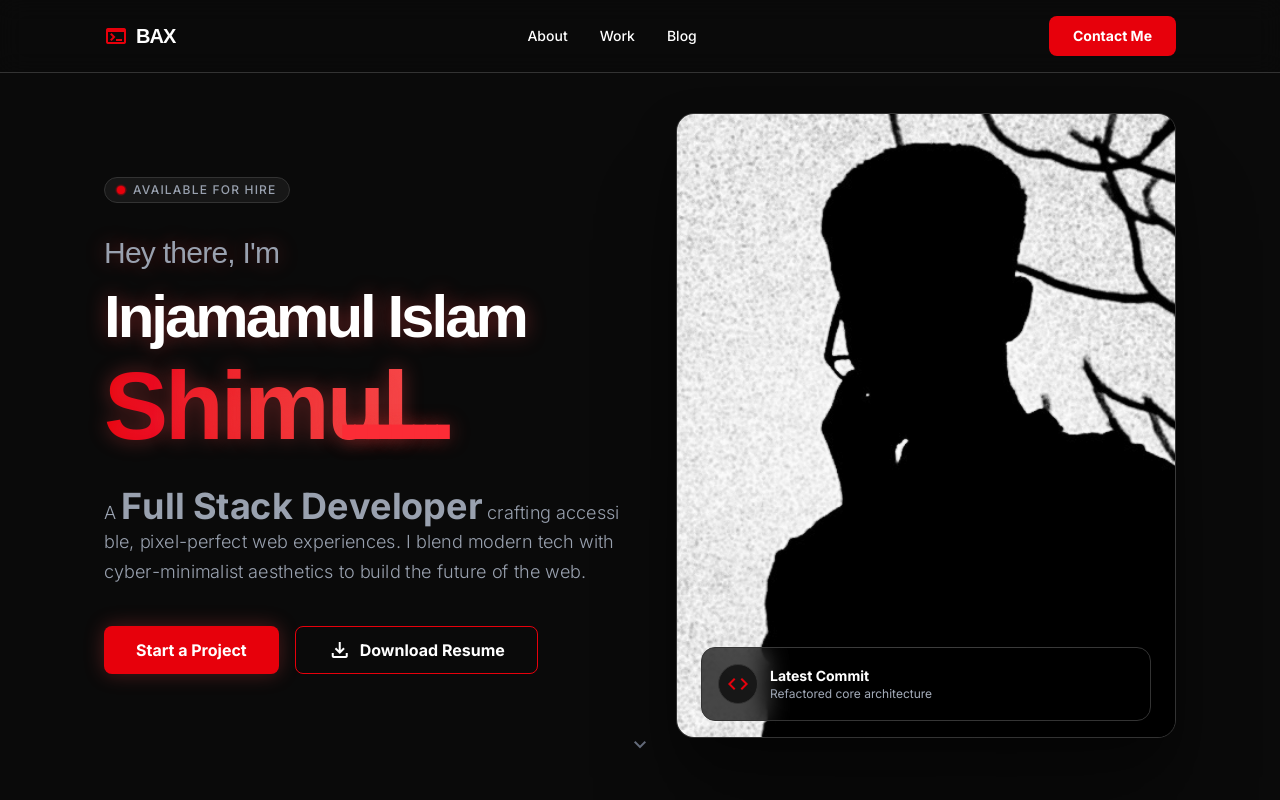
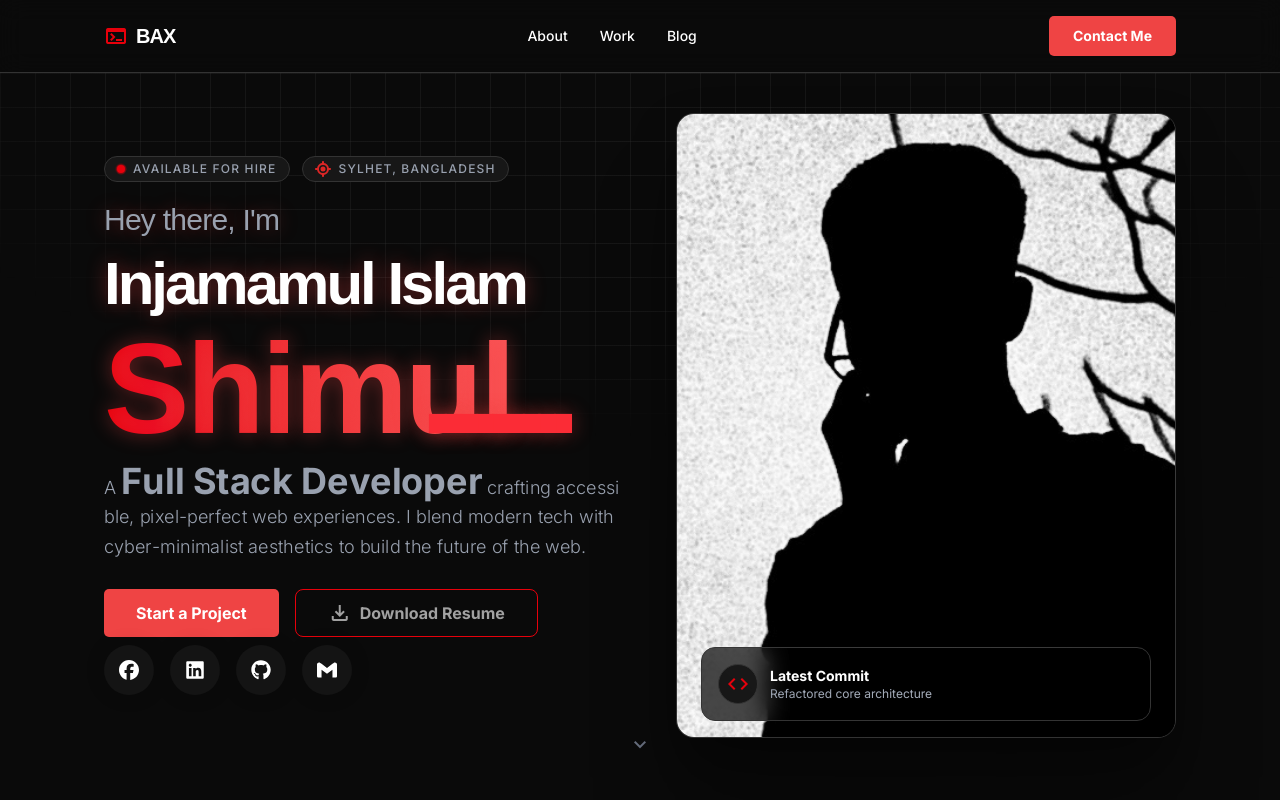
Before and after one commit to ii-shimul/bax, a Next.js app: page / in a window 1280 px wide. Shown: the top 800 px of the page. Built offline with nearby package versions, Linux system fonts and the light colour scheme.

Commit message:
added many ui components

```diff
--- a/src/components/sections/Hero.tsx
+++ b/src/components/sections/Hero.tsx
@@ -3,13 +3,24 @@ import me from "../../../public/me.jpeg";
 import Image from "next/image";
 import { CometCard } from "@/components/ui/comet-card";
 import ScrambledText from "../ui/scramble-text";
+import {
+	FaLocationCrosshairs,
+	FaFacebook,
+	FaLinkedin,
+	FaGithub,
+} from "react-icons/fa6";
+import { SiGmail } from "react-icons/si";
+import { BeforeEffectButton } from "../ui/before-effect-button";
+import { SocialButton } from "../ui/social-button";
+import { LiftButton } from "../ui/lift-button";
 
 const Hero = () => {
 	return (
 		<section className="relative flex items-center pt-10 pb-16 min-h-[90vh] overflow-hidden">
 			<div className="max-w-6xl mx-auto w-full px-4 md:px-10 grid grid-cols-1 lg:grid-cols-2 gap-10 items-center relative z-10">
-				<div className="flex flex-col gap-8 text-center lg:text-left order-2 lg:order-1">
-					<div className="inline-flex items-center gap-2 self-center lg:self-start px-3 py-1 rounded-full border border-border-dark bg-card-dark backdrop-blur-sm">
+				<div className="flex flex-col text-center lg:text-left order-2 lg:order-1">
+					<div className="flex flex-wrap mb-5 items-center gap-3 justify-center lg:justify-start">
+						<div className="inline-flex items-center gap-2 px-3 py-1 rounded-full border border-border-dark bg-card-dark backdrop-blur-sm">
 							<span className="relative flex h-2 w-2">
 								<span className="animate-ping absolute inline-flex h-full w-full rounded-full bg-primary opacity-75" />
 								<span className="relative inline-flex rounded-full h-2 w-2 bg-primary" />
@@ -18,19 +29,28 @@ const Hero = () => {
 								Available for hire
 							</span>
 						</div>
-					<h1 className="text-3xl md:text-4xl xl:text-6xl font-black leading-tight tracking-tighter cyber-glow-text">
+						<div className="inline-flex items-center gap-2 px-3 py-1 rounded-full border border-border-dark bg-card-dark backdrop-blur-sm">
+							<span className="text-4px text-primary-dark">
+								<FaLocationCrosshairs />
+							</span>
+							<span className="text-xs font-medium text-gray-400 uppercase tracking-widest">
+								Sylhet, Bangladesh
+							</span>
+						</div>
+					</div>
+					<h1 className="text-3xl md:text-4xl xl:text-6xl font-black mb-2 leading-tight tracking-tighter cyber-glow-text">
 						<span className="block text-xl md:text-2xl xl:text-3xl tracking-tight font-medium text-gray-400 mb-2">
 							Hey there, I&apos;m
 						</span>
 						<span className="block">Injamamul Islam</span>
-						<span className="block text-5xl md:text-6xl xl:text-8xl text-transparent bg-clip-text bg-linear-to-r from-primary to-red-400 mt-1">
+						<span className="block text-6xl md:text-7xl xl:text-9xl text-transparent bg-clip-text bg-linear-to-r from-primary to-red-400 mt-1">
 							Shimul{" "}
 							<span className="tracking-[-0.4em] animate-blink text-red-500 bg-none">
 								.........
 							</span>
 						</span>
 					</h1>
-					<ScrambledText className="">
+					<ScrambledText className="mb-5">
 						A{" "}
 						<span className="font-bold text-2xl md:text-3xl xl:text-4xl">
 							Full Stack Developer
@@ -40,21 +60,41 @@ const Hero = () => {
 						web.
 					</ScrambledText>
 					<div className="flex flex-wrap gap-4 justify-center lg:justify-start pt-2">
-						<a
-							className="h-12 px-8 flex items-center justify-center rounded-md bg-primary text-white font-bold text-base hover:bg-white hover:text-black transition-all duration-300 shadow-[0_0_20px_rgba(239,68,68,0.3)]"
-							href="#contact"
-						>
+						<LiftButton className="h-12 px-8 flex items-center justify-center rounded-md bg-primary text-white font-bold text-base ">
 							Start a Project
-						</a>
-						<a
-							className="h-12 px-8 flex items-center justify-center rounded-md border border-primary text-white font-bold text-base hover:bg-primary/10 transition-all duration-300 group"
-							href="#"
-						>
-							<span className="material-symbols-outlined mr-2 text-xl group-hover:animate-bounce">
+						</LiftButton>
+						<BeforeEffectButton className="h-12 px-8 flex items-center justify-center rounded-md border border-primary text-white font-bold text-base hover:bg-primary/10 cursor-pointer">
+							<span className="material-symbols-outlined mr-2 text-xl">
 								download
 							</span>
 							Download Resume
-						</a>
+						</BeforeEffectButton>
+					</div>
+					<div className="flex flex-wrap gap-4 justify-center lg:justify-start pt-2">
+						<SocialButton
+							icon={<FaFacebook />}
+							label="Facebook"
+							hoverBgColor="rgb(24, 119, 242)"
+							href="https://facebook.com/"
+						/>
+						<SocialButton
+							icon={<FaLinkedin />}
+							label="LinkedIn"
+							hoverBgColor="rgb(0, 119, 181)"
+							href="https://linkedin.com/in/"
+						/>
+						<SocialButton
+							icon={<FaGithub />}
+							label="GitHub"
+							hoverBgColor="rgb(36, 41, 47)"
+							href="https://github.com/"
+						/>
+						<SocialButton
+							icon={<SiGmail />}
+							label="Gmail"
+							hoverBgColor="rgb(234, 67, 53)"
+							href="mailto:your@email.com"
+						/>
 					</div>
 				</div>
 				<div className="relative order-1 lg:order-2 flex justify-center lg:justify-end">
@@ -92,6 +132,7 @@ const Hero = () => {
 					keyboard_arrow_down
 				</span>
 			</div>
+			<div className="absolute inset-0 bg-[linear-gradient(to_right,#4f4f4f2e_1px,transparent_1px),linear-gradient(to_bottom,#4f4f4f2e_1px,transparent_1px)] bg-size-[35px_34px] mask-[radial-gradient(ellipse_60%_50%_at_50%_0%,#000_70%,transparent_100%)]"></div>
 		</section>
 	);
 };
--- a/src/components/shared/Header.tsx
+++ b/src/components/shared/Header.tsx
@@ -1,3 +1,4 @@
+import { LiftButton } from "../ui/lift-button";
 import { Tooltip } from "../ui/tooltip-card";
 
 const Header = () => {
@@ -35,12 +36,12 @@ const Header = () => {
 					</a>
 				</nav>
 				<div className="flex items-center gap-4">
-					<a
+					<LiftButton
 						className="hidden sm:flex h-10 items-center justify-center rounded-md bg-primary px-6 text-sm font-bold text-white hover:bg-primary-dark hover:shadow-[0_0_15px_rgba(239,68,68,0.5)] transition-all duration-300"
 						href="#contact"
 					>
 						Contact Me
-					</a>
+					</LiftButton>
 					<button className="md:hidden text-white hover:text-primary transition-colors">
 						<span className="material-symbols-outlined">menu</span>
 					</button>
--- /dev/null
+++ b/src/components/ui/before-effect-button.tsx
@@ -0,0 +1,35 @@
+import { cn } from "@/lib/utils";
+import type { ButtonHTMLAttributes, ReactNode } from "react";
+
+type BeforeEffectButtonProps = {
+	children: ReactNode;
+	className?: string;
+	hoverOnly?: boolean;
+} & ButtonHTMLAttributes<HTMLButtonElement>;
+
+export const BeforeEffectButton = ({
+	children,
+	className,
+	hoverOnly = true,
+	...props
+}: BeforeEffectButtonProps) => {
+	return (
+		<button
+			className={cn(
+				"relative before:content-[''] before:transform-gpu px-2 py-1 text-neutral-600 transition-colors before:absolute before:top-0 before:left-0 before:w-full hover:text-neutral-600/90 active:text-neutral-600/80 active:before:border-neutral-400/20",
+				// Before
+				hoverOnly
+					? "before:scale-0 before:opacity-0 hover:before:scale-100 hover:before:opacity-100"
+					: "before:scale-100 before:opacity-100 hover:before:bg-neutral-500/30",
+				"before:-z-10 before:h-full before:rounded-md before:border before:border-neutral-500/5 before:bg-neutral-500/10 before:transition before:duration-200 before:ease-out active:before:bg-neutral-500/20 dark:before:border-neutral-600/10",
+				// Dark mode
+				"dark:text-neutral-400 dark:active:text-neutral-400/80 dark:hover:text-neutral-400/90",
+				className
+			)}
+			type="button"
+			{...props}
+		>
+			{children}
+		</button>
+	);
+};
--- /dev/null
+++ b/src/components/ui/lift-button.tsx
@@ -0,0 +1,71 @@
+"use client";
+
+import { cn } from "@/lib/utils";
+import type { ButtonHTMLAttributes, ReactNode } from "react";
+
+type LiftButtonProps = {
+	children: ReactNode;
+	className?: string;
+	bgColor?: string;
+	shadowColor1?: string;
+	shadowColor2?: string;
+	href?: string;
+} & ButtonHTMLAttributes<HTMLButtonElement>;
+
+export const LiftButton = ({
+	children,
+	className,
+	bgColor = "#ef4444",
+	shadowColor1 = "#dc2626",
+	shadowColor2 = "#b91c1c",
+	href,
+	...props
+}: LiftButtonProps) => {
+	const buttonContent = (
+		<button
+			className={cn("lift-button", className)}
+			type="button"
+			style={
+				{
+					"--bg-color": bgColor,
+					"--shadow-color-1": shadowColor1,
+					"--shadow-color-2": shadowColor2,
+				} as React.CSSProperties
+			}
+			{...props}
+		>
+			{children}
+			<style jsx>{`
+				.lift-button {
+					cursor: pointer;
+					background-color: var(--bg-color);
+					border: none;
+					border-radius: 5px;
+					transition: all 0.4s;
+				}
+
+				.lift-button:hover {
+					border-radius: 5px;
+					transform: translateY(-10px);
+					box-shadow: 0 7px 0 -2px var(--shadow-color-1),
+						0 15px 0 -4px var(--shadow-color-2),
+						0 16px 10px -3px var(--shadow-color-2);
+				}
+
+				.lift-button:active {
+					transition: all 0.2s;
+					transform: translateY(-5px);
+					box-shadow: 0 2px 0 -2px var(--shadow-color-1),
+						0 8px 0 -4px var(--shadow-color-2),
+						0 12px 10px -3px var(--shadow-color-2);
+				}
+			`}</style>
+		</button>
+	);
+
+	if (href) {
+		return <a href={href}>{buttonContent}</a>;
+	}
+
+	return buttonContent;
+};
--- /dev/null
+++ b/src/components/ui/social-button.tsx
@@ -0,0 +1,113 @@
+"use client";
+
+import { cn } from "@/lib/utils";
+import type { ButtonHTMLAttributes, ReactNode } from "react";
+
+type SocialButtonProps = {
+	icon: ReactNode;
+	label: string;
+	bgColor?: string;
+	hoverBgColor?: string;
+	textColor?: string;
+	className?: string;
+	href?: string;
+} & Omit<ButtonHTMLAttributes<HTMLButtonElement>, "children">;
+
+export const SocialButton = ({
+	icon,
+	label,
+	bgColor = "rgb(20, 20, 20)",
+	hoverBgColor = "rgb(255, 69, 69)",
+	textColor = "white",
+	className,
+	href,
+	...props
+}: SocialButtonProps) => {
+	const buttonContent = (
+		<button
+			className={cn("social-button group", className)}
+			type="button"
+			{...props}
+			style={
+				{
+					"--bg-color": bgColor,
+					"--hover-bg-color": hoverBgColor,
+					"--text-color": textColor,
+				} as React.CSSProperties
+			}
+		>
+			<span className="social-button-icon">{icon}</span>
+			<span className="social-button-label">{label}</span>
+			<style jsx>{`
+				.social-button {
+					width: 50px;
+					height: 50px;
+					border-radius: 50%;
+					background-color: var(--bg-color);
+					border: none;
+					font-weight: 600;
+					display: flex;
+					align-items: center;
+					justify-content: center;
+					box-shadow: 0px 0px 20px rgba(0, 0, 0, 0.164);
+					cursor: pointer;
+					transition-duration: 0.3s;
+					overflow: hidden;
+					position: relative;
+				}
+
+				.social-button-icon {
+					width: 20px;
+					height: 20px;
+					display: flex;
+					align-items: center;
+					justify-content: center;
+					transition-duration: 0.3s;
+					color: var(--text-color);
+				}
+
+				.social-button-icon :global(svg) {
+					width: 100%;
+					height: 100%;
+					fill: var(--text-color);
+				}
+
+				.social-button-label {
+					position: absolute;
+					top: -20px;
+					color: var(--text-color);
+					transition-duration: 0.3s;
+					font-size: 2px;
+					opacity: 0;
+				}
+
+				.social-button:hover {
+					width: 140px;
+					border-radius: 50px;
+					background-color: var(--hover-bg-color);
+				}
+
+				.social-button:hover .social-button-icon {
+					width: 50px;
+					transform: translateY(60%);
+				}
+
+				.social-button:hover .social-button-label {
+					font-size: 13px;
+					opacity: 1;
+					transform: translateY(30px);
+				}
+			`}</style>
+		</button>
+	);
+
+	if (href) {
+		return (
+			<a href={href} target="_blank" rel="noopener noreferrer">
+				{buttonContent}
+			</a>
+		);
+	}
+
+	return buttonContent;
+};
```
Also changed, not shown: src/components/sections/Works.tsx (+4 -4 lines), src/components/shared/Footer.tsx (+5 -3 lines). Lines whose indentation alone changed are shown as unchanged.
